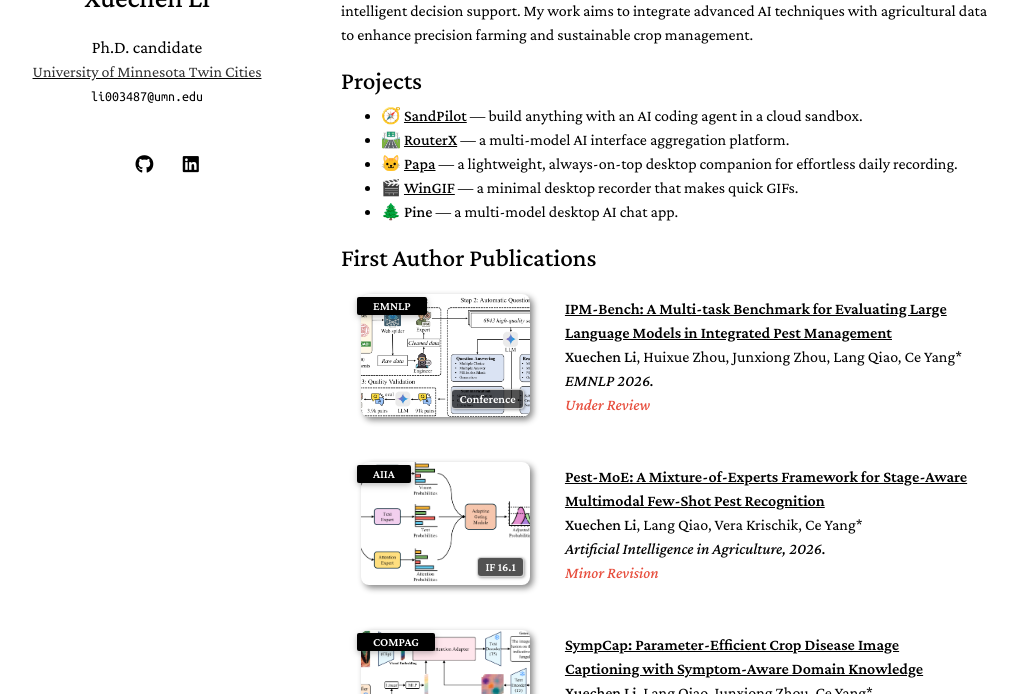
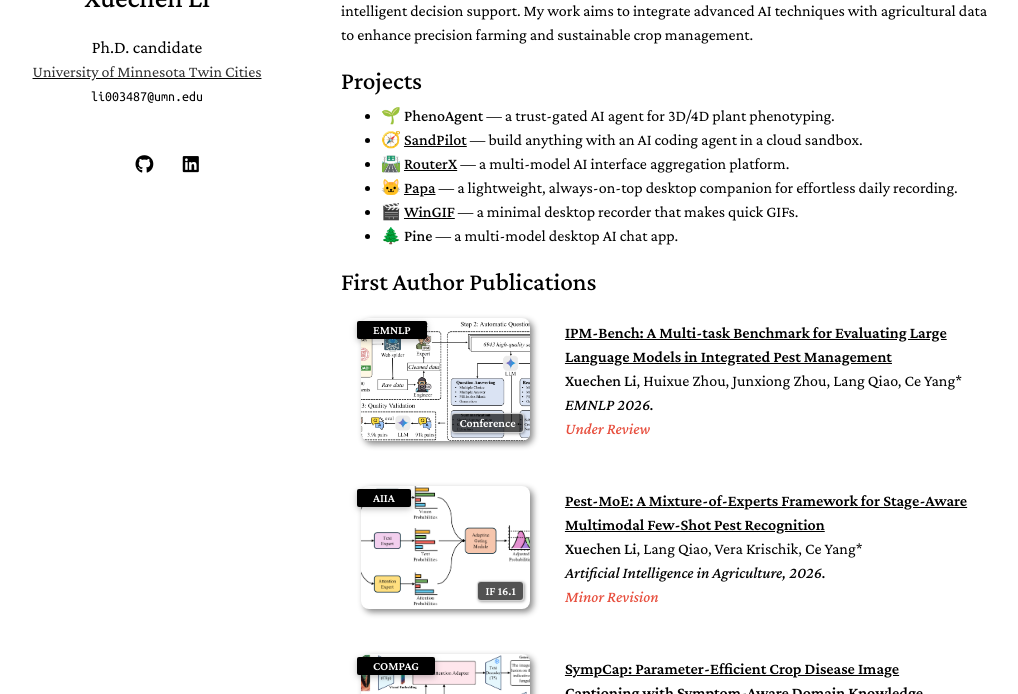
Before and after one commit to dbcopper/dbcopper.github.io, a Jekyll site: the page built from index.md, in a window 1280 px wide and 900 px high, cut to the strip 206-900 px from the top of the window. Shown: the whole strip, without its empty margins (129-1147 px from the left). Built offline with Jekyll 4.4.1, drawn with Linux system fonts in a browser that asks for light colours; a style sheet for code colours, icons or effects is not loaded; our own code applies the rules of GitHub Pages for plain Markdown files.

Commit message:
Add PhenoAgent project

```diff
--- a/_includes/projects.md
+++ b/_includes/projects.md
@@ -1,6 +1,7 @@
 <h2 id="projects" style="margin: 2px 0px 10px;">Projects</h2>
 
 <ul>
+  <li>&#x1F331; <strong>PhenoAgent</strong> &mdash; a trust-gated AI agent for 3D/4D plant phenotyping.</li>
   <li>🧭 <strong><a href="https://sandpilot.pages.dev">SandPilot</a></strong> — build anything with an AI coding agent in a cloud sandbox.</li>
   <li>🛣️ <strong><a href="https://github.com/dbcopper/RouterX">RouterX</a></strong> — a multi-model AI interface aggregation platform.</li>
   <li>🐱 <strong><a href="https://github.com/dbcopper/Papa">Papa</a></strong> — a lightweight, always-on-top desktop companion for effortless daily recording.</li>
```
